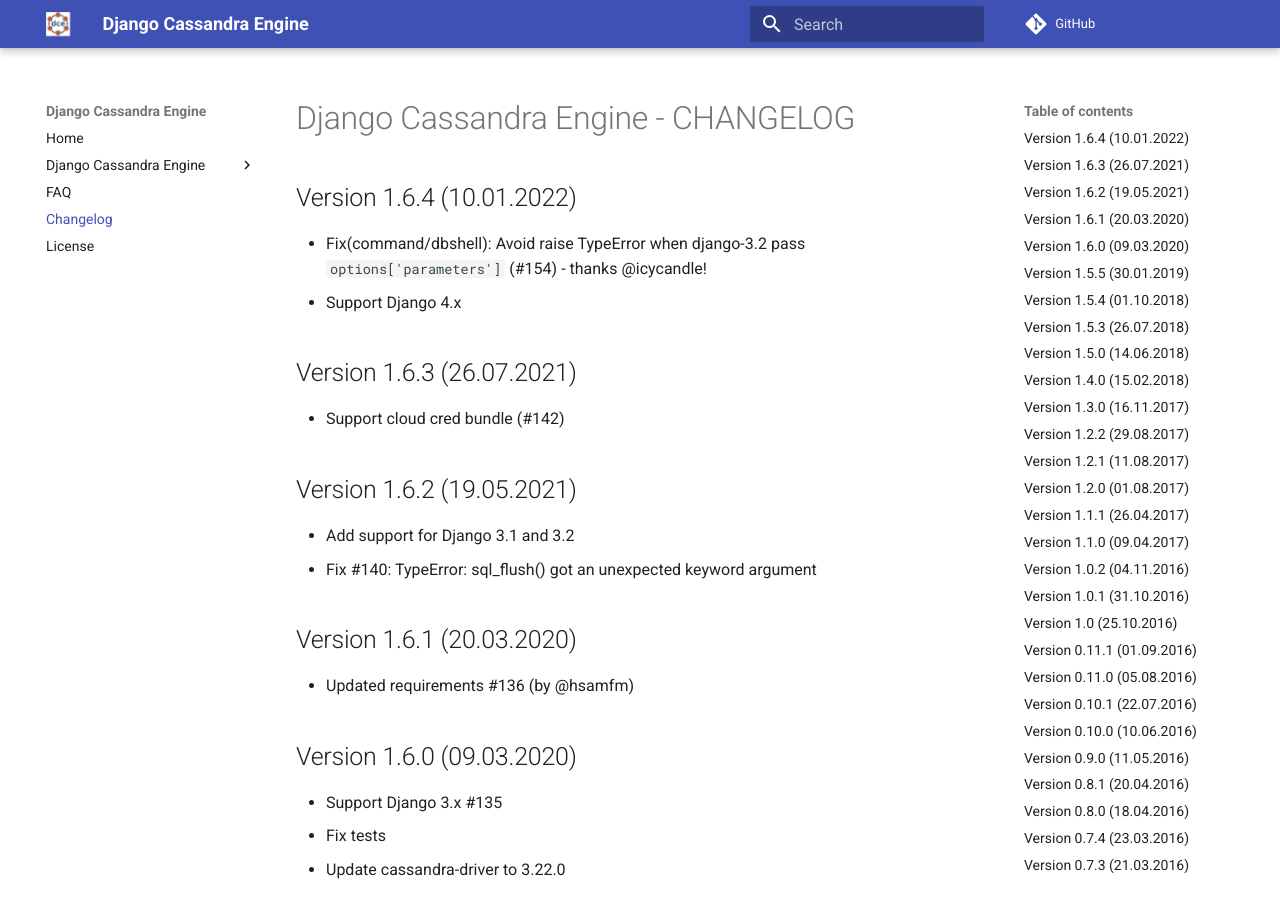
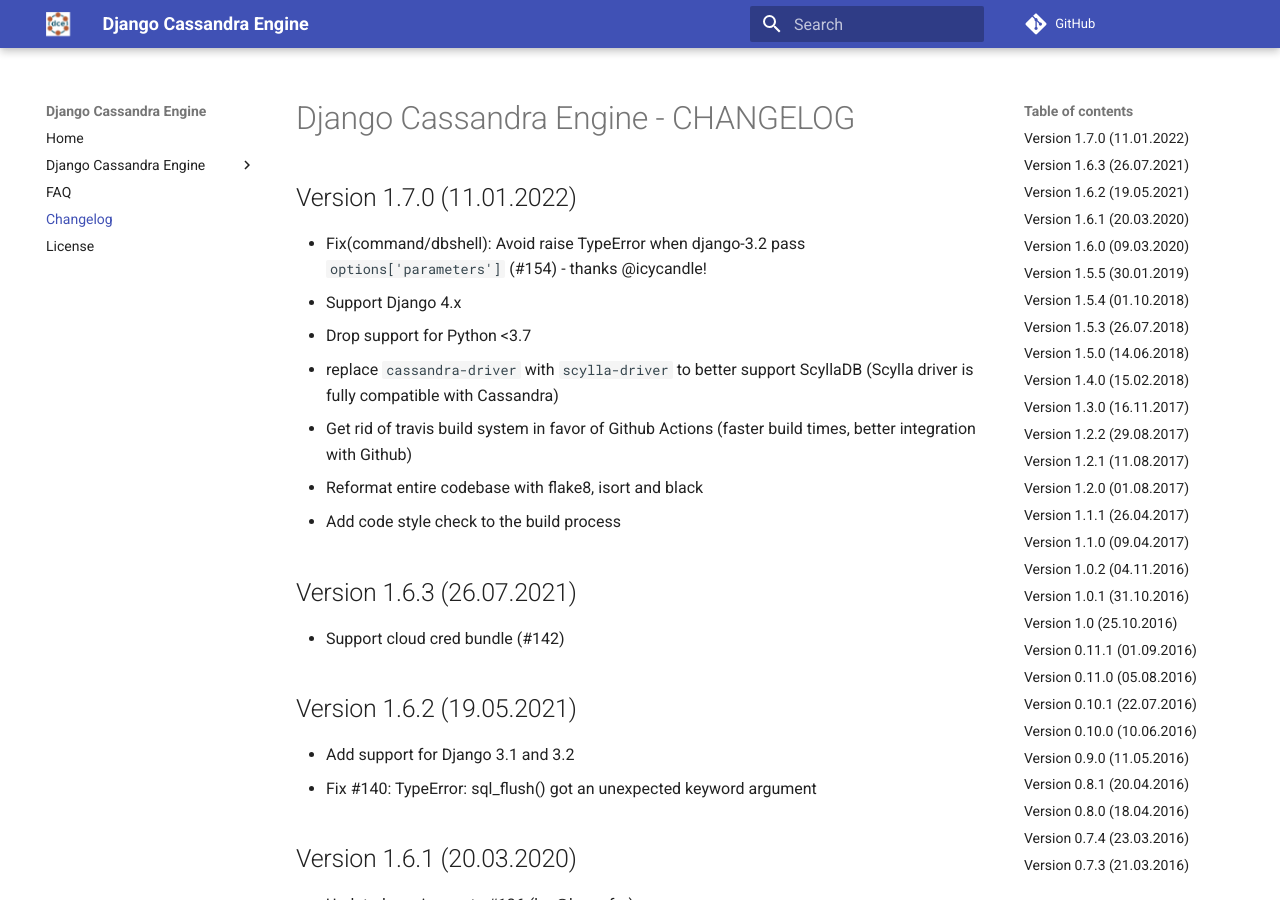
Before and after one commit to r4fek/django-cassandra-engine, an MkDocs documentation site: the page built from docs/changelog.md, in a window 1280 px wide and 900 px high. Built offline with MkDocs 1.6.1 and Material for MkDocs 9.7.7, drawn with Linux system fonts in a browser that asks for light colours; comment, search, counter and statistics services are not loaded; old or Windows-style settings are respelled for this version of MkDocs.

Commit message:
Prepare 1.7.0 release

```diff
--- a/docs/changelog.md
+++ b/docs/changelog.md
@@ -1,9 +1,14 @@
 # Django Cassandra Engine - CHANGELOG
 
-## Version 1.6.4 (10.01.2022)
+## Version 1.7.0 (11.01.2022)
 
 * Fix(command/dbshell): Avoid raise TypeError when django-3.2 pass `options['parameters']` (#154) - thanks @icycandle!
 * Support Django 4.x
+* Drop support for Python <3.7
+* replace `cassandra-driver` with `scylla-driver` to better support ScyllaDB (Scylla driver is fully compatible with Cassandra)
+* Get rid of travis build system in favor of Github Actions (faster build times, better integration with Github)
+* Reformat entire codebase with flake8, isort and black
+* Add code style check to the build process
 
 ## Version 1.6.3 (26.07.2021)
 
--- a/mkdocs.yml
+++ b/mkdocs.yml
@@ -12,7 +12,7 @@
 
 # Options
 extra:
-  version: 1.6.3
+  version: 1.7.0
   logo: images/dj_cassandra.png
   author:
     github: r4fek
```
Also changed, not shown: .travis.yml (deleted, +0 -50 lines), 2 other files.
